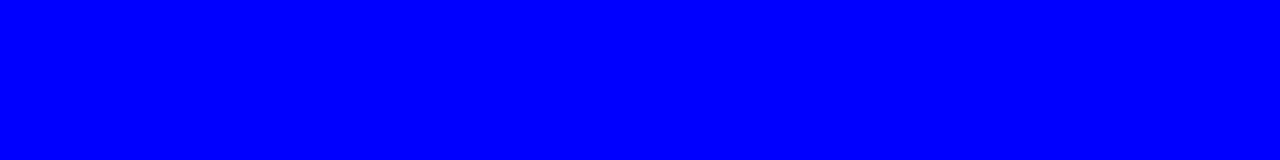
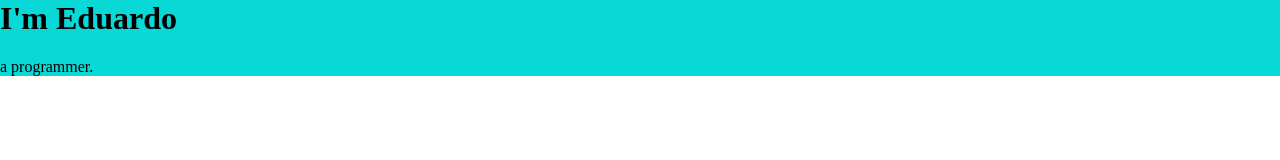
Before and after one commit to MrTrukiny/webdev-with-friends-v1, a plain HTML site: page CSS/my-site/index.html in a window 1280 px wide. Drawn offline with Linux system fonts and the light colour scheme; files that its build step writes are made by us from their sources.

Commit message:
Update some files

```diff
--- /dev/null
+++ b/CSS/my-site/css/styles.css
@@ -0,0 +1,11 @@
+body {
+    margin: 0;
+}
+
+h1 {
+    margin-top: 0;;
+}
+
+div {
+    background-color: #08d9d6;
+}
--- a/CSS/my-site/img/styles.css
+++ /dev/null
@@ -1,3 +0,0 @@
-body {
-    background-color: blue;
-}
--- a/CSS/my-site/index.html
+++ b/CSS/my-site/index.html
@@ -8,5 +8,12 @@
 </head>
 <body>
 
+    <div class="top-container">
+        <h1>I'm Eduardo</h1>
+        <p>a programmer.</p>
+    </div>
+    <div class="middle-container"></div>
+    <div class="bot-container"></div>
+
 </body>
 </html>
```
